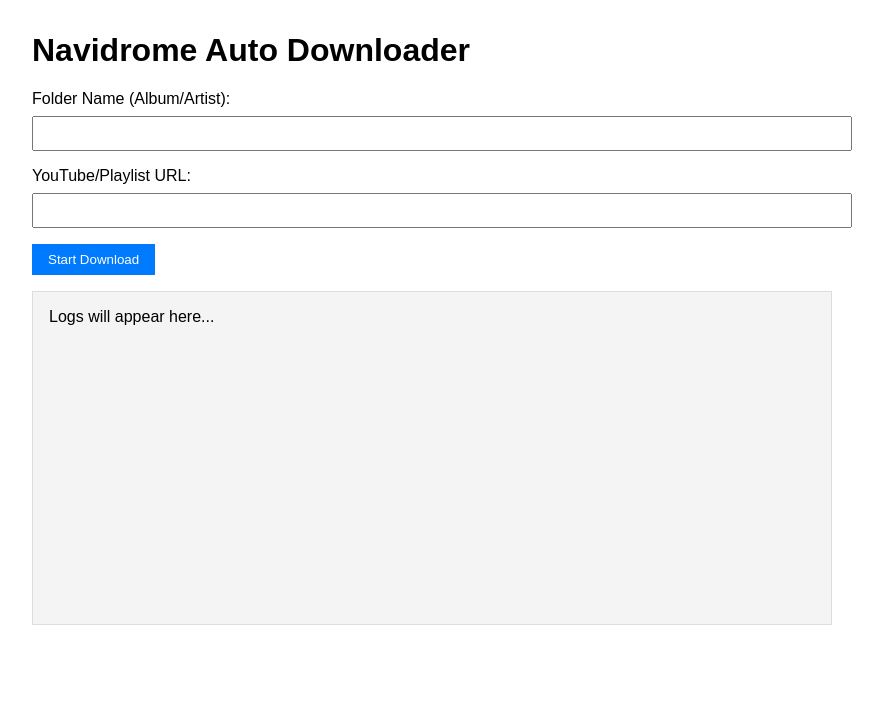
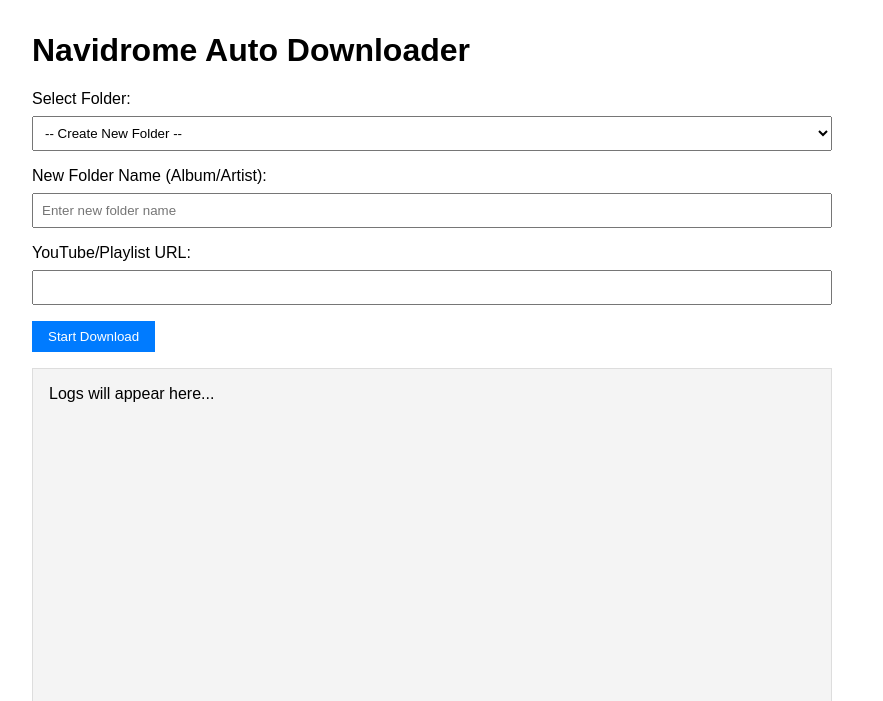
Before and after one commit to yeounhyeok/Navidrome-auto-downloader-GUI, a Flask app: page / in a window 1280 px wide. Shown: the top 701 px of the page, without its empty margins (208-1091 px from the left). Run offline with Flask 3, Linux system fonts and the light colour scheme; data that the repository does not hold is empty.

Commit message:
generated folder dropdown menu

```diff
--- a/app.py
+++ b/app.py
@@ -1,24 +1,48 @@
-from flask import Flask, render_template, request, Response, stream_with_context
+from flask import Flask, render_template, request, Response, stream_with_context, jsonify
 import subprocess
 import os
 
 app = Flask(__name__)
 
+# Base directory for music (should match docker-compose volume)
+BASE_DIR = os.environ.get('BASE_DIR', '/music')
+
 @app.route('/')
 def index():
     return render_template('index.html')
 
+@app.route('/folders', methods=['GET'])
+def get_folders():
+    folders = []
+    if os.path.exists(BASE_DIR):
+        for entry in os.scandir(BASE_DIR):
+            if entry.is_dir():
+                url_file_path = os.path.join(entry.path, 'playlist_url.txt')
+                url = ""
+                if os.path.exists(url_file_path):
+                    try:
+                        with open(url_file_path, 'r') as f:
+                            url = f.read().strip()
+                    except:
+                        pass
+                folders.append({'name': entry.name, 'url': url})
+    return jsonify(folders)
+
 @app.route('/download', methods=['POST'])
 def download():
     folder_name = request.form.get('folder_name')
+    new_folder_name = request.form.get('new_folder_name')
     youtube_url = request.form.get('youtube_url')
 
-    if not folder_name or not youtube_url:
+    # Use new folder name if provided, otherwise use selected folder
+    target_folder = new_folder_name if new_folder_name else folder_name
+
+    if not target_folder or not youtube_url:
         return "Missing arguments", 400
 
     def generate():
         # Execute the shell script
-        cmd = ['./download_music.sh', folder_name, youtube_url]
+        cmd = ['./download_music.sh', target_folder, youtube_url]
 
         yield f"Executing: {' '.join(cmd)}\n"
 
--- a/templates/index.html
+++ b/templates/index.html
@@ -6,19 +6,28 @@
         body { font-family: sans-serif; max-width: 800px; margin: 2rem auto; padding: 0 1rem; }
         .form-group { margin-bottom: 1rem; }
         label { display: block; margin-bottom: 0.5rem; }
-        input[type="text"] { width: 100%; padding: 0.5rem; }
+        input[type="text"], select { width: 100%; padding: 0.5rem; box-sizing: border-box; }
         button { padding: 0.5rem 1rem; background: #007bff; color: white; border: none; cursor: pointer; }
         button:hover { background: #0056b3; }
         #log { background: #f4f4f4; padding: 1rem; margin-top: 1rem; white-space: pre-wrap; height: 300px; overflow-y: scroll; border: 1px solid #ddd; }
+        .hidden { display: none; }
     </style>
 </head>
 <body>
     <h1>Navidrome Auto Downloader</h1>
     <form id="downloadForm">
         <div class="form-group">
-            <label for="folder_name">Folder Name (Album/Artist):</label>
-            <input type="text" id="folder_name" name="folder_name" required>
+            <label for="folder_select">Select Folder:</label>
+            <select id="folder_select" name="folder_name">
+                <option value="">-- Loading folders... --</option>
+            </select>
         </div>
+
+        <div class="form-group hidden" id="new_folder_group">
+            <label for="new_folder_name">New Folder Name (Album/Artist):</label>
+            <input type="text" id="new_folder_name" name="new_folder_name" placeholder="Enter new folder name">
+        </div>
+
         <div class="form-group">
             <label for="youtube_url">YouTube/Playlist URL:</label>
             <input type="text" id="youtube_url" name="youtube_url" required>
@@ -29,6 +38,64 @@
     <div id="log">Logs will appear here...</div>
 
     <script>
+        const folderSelect = document.getElementById('folder_select');
+        const newFolderGroup = document.getElementById('new_folder_group');
+        const newFolderInput = document.getElementById('new_folder_name');
+        const urlInput = document.getElementById('youtube_url');
+
+        let folderData = {};
+
+        // Load folders on startup
+        async function loadFolders() {
+            try {
+                const response = await fetch('/folders');
+                const folders = await response.json();
+
+                folderSelect.innerHTML = '<option value="new">-- Create New Folder --</option>';
+
+                folders.forEach(folder => {
+                    const option = document.createElement('option');
+                    option.value = folder.name;
+                    option.textContent = folder.name;
+                    folderSelect.appendChild(option);
+                    folderData[folder.name] = folder.url;
+                });
+
+                // Trigger change event to set initial state
+                folderSelect.dispatchEvent(new Event('change'));
+
+            } catch (err) {
+                console.error("Failed to load folders:", err);
+                folderSelect.innerHTML = '<option value="new">-- Error loading folders --</option>';
+            }
+        }
+
+        // Handle folder selection change
+        folderSelect.addEventListener('change', () => {
+            const selected = folderSelect.value;
+
+            if (selected === 'new') {
+                newFolderGroup.classList.remove('hidden');
+                newFolderInput.required = true;
+                urlInput.value = '';
+                urlInput.readOnly = false;
+            } else {
+                newFolderGroup.classList.add('hidden');
+                newFolderInput.required = false;
+
+                const savedUrl = folderData[selected];
+                if (savedUrl) {
+                    urlInput.value = savedUrl;
+                    urlInput.readOnly = true; // Lock URL if it exists
+                } else {
+                    urlInput.value = '';
+                    urlInput.readOnly = false; // Allow editing if no URL saved
+                }
+            }
+        });
+
+        loadFolders();
+
         document.getElementById('downloadForm').addEventListener('submit', async (e) => {
             e.preventDefault();
             const logDiv = document.getElementById('log');
@@ -52,6 +119,10 @@
                     logDiv.textContent += text;
                     logDiv.scrollTop = logDiv.scrollHeight;
                 }
+
+                // Refresh folder list after download completes (to show new folder/URL)
+                loadFolders();
+
             } catch (err) {
                 logDiv.textContent += `Error: ${err.message}`;
             }
```
Also changed, not shown: README.md, 1 other file.
